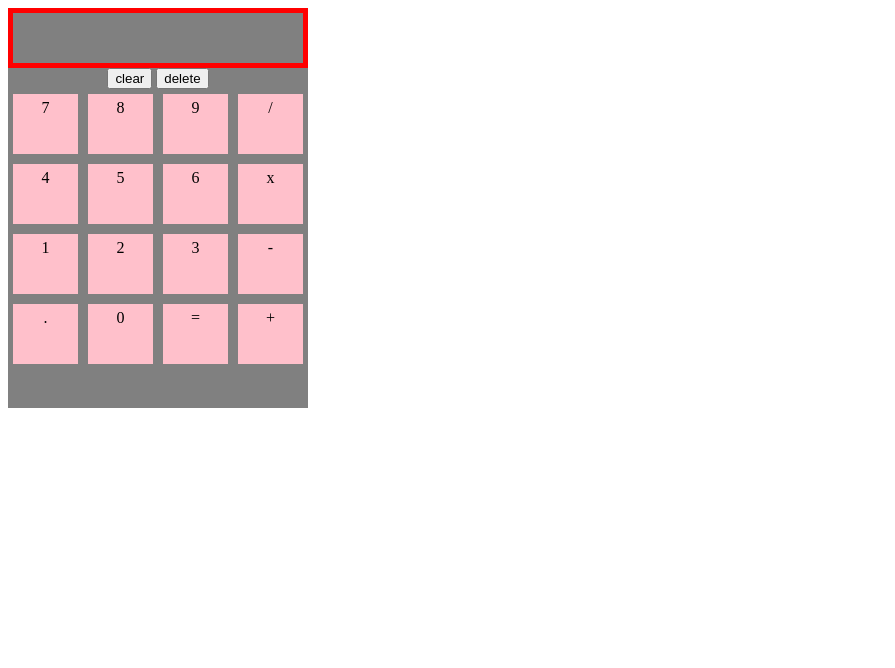
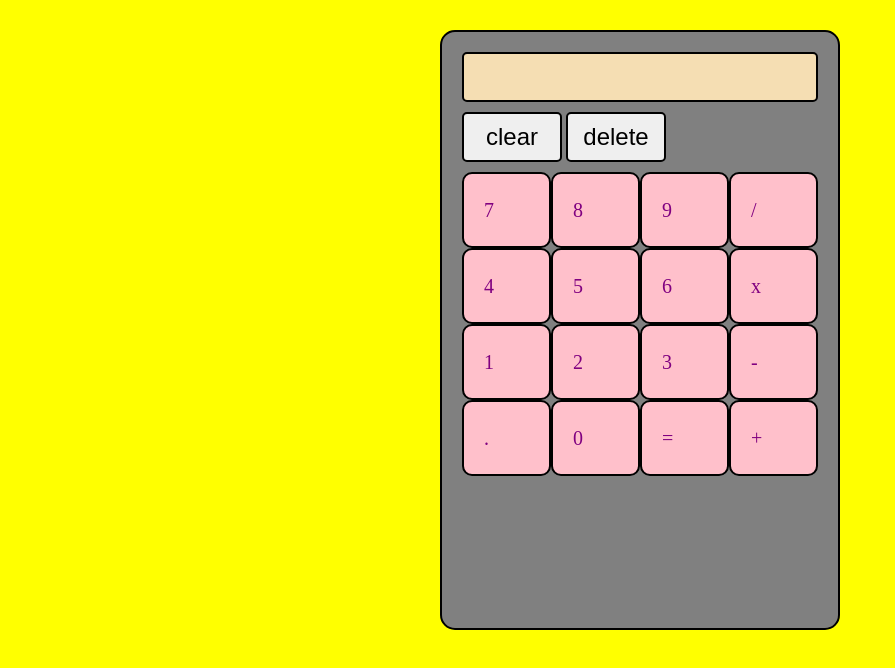
Before and after one commit to LilaInCode/calculator, a plain HTML site: page index.html in a window 1280 px wide. Both pictures are taken after a click on the button "delete". Shown: the whole page, without its empty margins (0-895 px from the left). Drawn offline with Linux system fonts and the light colour scheme.

Commit message:
second draft

```diff
--- a/calculator.js
+++ b/calculator.js
@@ -42,25 +42,36 @@ const numbers=document.querySelectorAll('.number');
 const operators=document.querySelectorAll('.operator')
 const del=document.querySelector('.delete');
 const clear=document.querySelector('.clear');
-const allButtons=document.querySelectorAll('.number.operator.delete.clear');
+const allButtons=document.querySelectorAll('.number,.operator,.delete,.clear');
 
-numbers.forEach(number=>number.addEventListener('click',displayValue));
-operators.forEach(operator=>operator.addEventListener('click',operation));
-allButtons.forEach(button=>button.addEventListener('mouseup',removeChange));
-allButtons.forEach(button=>button.addEventListener('click',(e)=>e.target.classList.add('changecolor')));
+numbers.forEach(number=>number.addEventListener('click',()=>displayValue(number.textContent)));
+operators.forEach(operator=>operator.addEventListener('click',()=>operation(operator.textContent)));
+allButtons.forEach(button=>button.addEventListener('mouseup',()=>button.classList.remove('changecolor')));
+allButtons.forEach(button=>button.addEventListener('mousedown',()=>button.classList.add('changecolor')));
 del.addEventListener('click',resetDisplay);
 clear.addEventListener('click',clearNumber);
 equal.addEventListener('click',calculating);
+window.addEventListener('keydown',keyboardFunction)
 
-function removeChange(e){
-    e.target.classList.remove('changecolor');
+function keyboardFunction(e){
+    if(e.key<=9&&e.key>=0||e.key==='.') displayValue(e.key)
+    if(e.key==='+'||e.key==='-'||e.key==='*'||e.key==='/') operation(convertOperator(e.key))
+    if(e.key==='Backspace') clearNumber()
+    if(e.key==='Escape') resetDisplay()
+    if(e.key==='='||e.key==='Enter') calculating()
 }
 
-function displayValue(e){
+function convertOperator(o){
+    if(o==='+') return '+'
+    if(o==='-') return '-'
+    if(o==='*') return 'x'
+    if(o==='/') return '/'
+    }
+
+function displayValue(n){
     if (calculationOver||currentOperator&&!newDisplay) {resetDisplay();
-        calculationOver=false;
     }
-    display.textContent+=e.target.textContent;
+    display.textContent+=n;
     newDisplay=true;
 }
 
@@ -68,9 +79,9 @@ function clearNumber(){
    return display.textContent=display.textContent.slice(0,-1);
 }
 
-function operation(e){
+function operation(o){
     if (currentOperator) calculating();
-    currentOperator=e.target.textContent;
+    currentOperator=o;
     result=display.textContent;
     newDisplay=false;
 }
@@ -91,8 +102,9 @@ function dividing(a,b){
 }
 
 function resetDisplay(){
-
     display.textContent='';
+    calculationOver=false;
+    newDisplay=true;
 }
 
 function calculating(){
--- a/styles.css
+++ b/styles.css
@@ -1,31 +1,77 @@
+:root{
+    --main-bg-color: yellow;
+    --font-color:purple;
+}
+*,
+*::before,
+*::after {
+  box-sizing: border-box;
+  padding: 0;
+  margin: 0;
+}
+
+html {
+    /* footer support */
+    position: relative;
+    min-height: 100%;
+  }
+
 body{
-    text-align: center;
+    background-color: var(--main-bg-color);
+    color:var(--font-color);
+    line-height: 1.6;
 }
 
 .main{
-    width: 300px;
-    height: 400px;
+    margin-top: 30px;
+    margin-left: auto;
+    margin-right: auto;
+    width: 400px;
+    height: 600px;
     background-color: grey;
+    border: 2px black solid;
+    border-radius: 15px;
+    padding: 20px;
+    height: 75vh;
+
 }
 .display{
+    padding: 10px 20px;
+    border: 2px black solid;
+    border-radius: 5px;
+    text-align: right;
+    background-color: wheat;
+    margin-bottom: 10px;
+    word-wrap: break-word;
+    word-break: break-all;
     height: 50px;
-    border: 5px solid red;
 }
 .keyboard{
     display: grid;
     grid-template-columns: repeat(4,1fr);
-    grid-template-rows: repeat(4,1fr);
 
 }
 
 .number, .operator{
     background-color: pink;
-    padding: 5px;
-    margin: 5px;
+    border: 2px black solid;
+    padding: 20px;
+    border-radius: 10px;
+    font-size: 20px;
+}
+
+
+.changecolor{
+    background-color: greenyellow;
+}
+
+button{
+    width: 100px;
     height: 50px;
+    margin-bottom: 10px;
+    font-size:x-large;
+    border: 2px black solid;
+    border-radius: 5px;
+
 
 }
-
-.changecolor{
-    background-color: red;
-}
```
